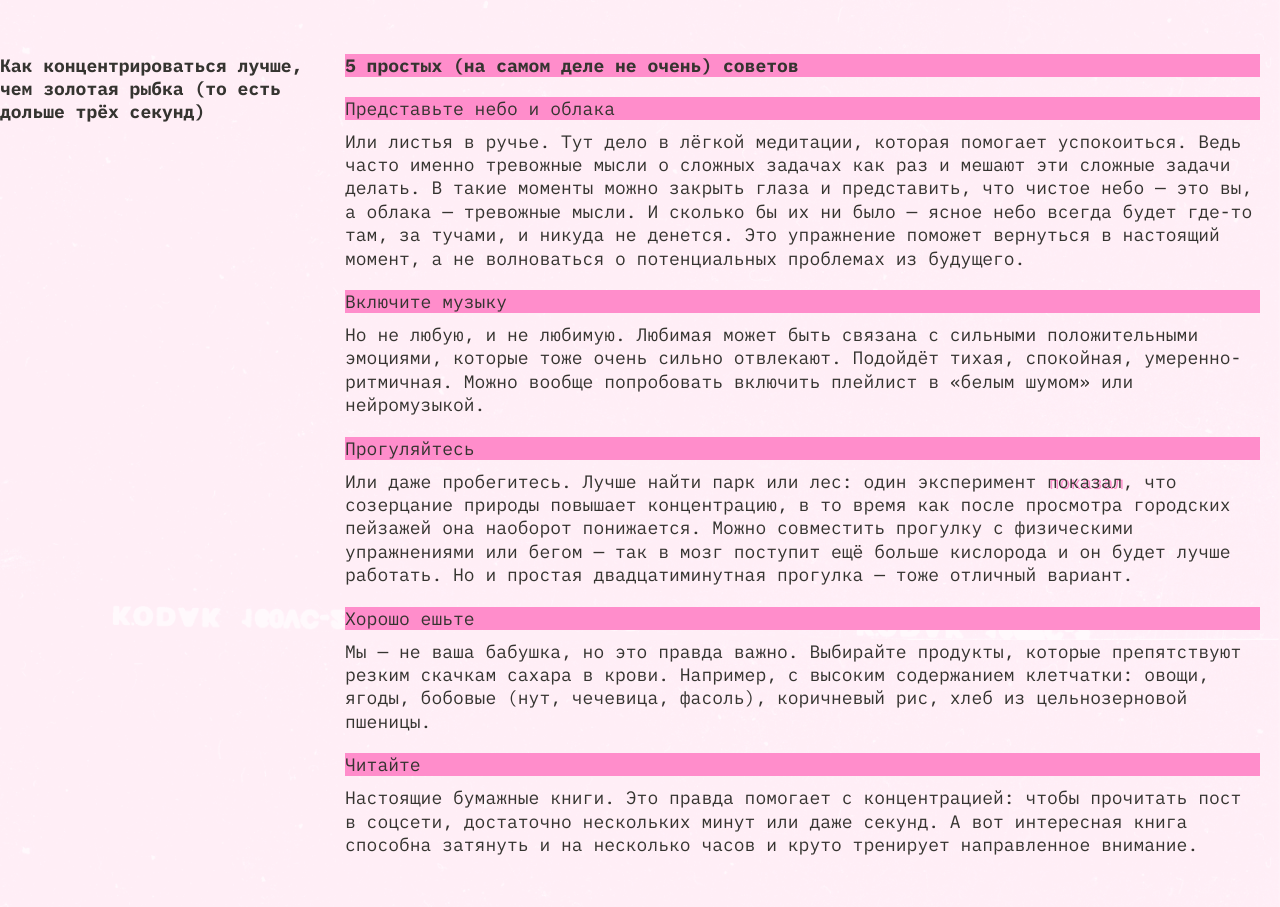
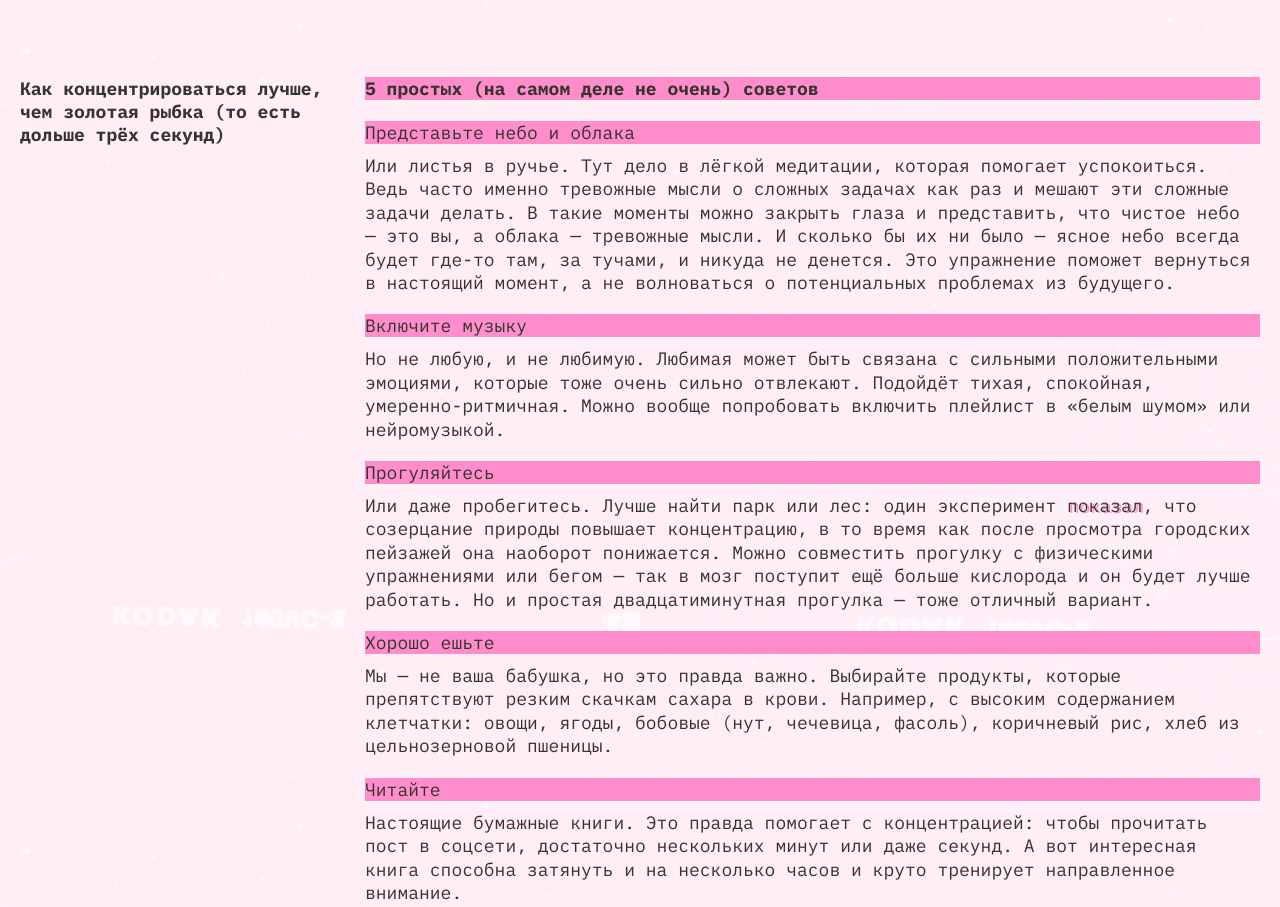
Before and after one commit to DaniilAf/slozhno-sosredotochitsya, a plain HTML site: page index.html in a window 1280 px wide. Shown: the part 1760-2667 px from the top of the page. Drawn offline with Linux system fonts and the light colour scheme.

Commit message:
исправлены стили

```diff
--- a/index.html
+++ b/index.html
@@ -147,12 +147,12 @@
           Как концентрироваться лучше, чем золотая рыбка (то есть дольше трёх
           секунд)
         </h2>
-        <ul class="main__content-list">
+        <h3 class="section-content-title title-decor end-title">
+          5 простых (на самом деле не очень) советов
+        </h3>
+        <ul class="main__content-list grid-start-block">
           <li class="main__content-list-item">
             <article class="card">
-              <h3 class="section-content-title title-decor title-indentation">
-                5 простых (на самом деле не очень) советов
-              </h3>
               <h4 class="section-content-title title-decor thin_letters">
                 Представьте небо и облака
               </h4>
--- a/styles/style.css
+++ b/styles/style.css
@@ -26,7 +26,7 @@
 .stretching {
   display: grid;
   padding: clamp(10px, 0.0286rem + 2.5445vw, 20px);
-  min-block-size: 100vh;
+  block-size: 100vh;
 }
 
 .header__decor-element {
@@ -150,10 +150,6 @@
   line-height: inherit;
 }
 
-.title-indentation {
-  margin-block-end: 10px;
-}
-
 .thin_letters {
   font-weight: inherit;
 }
@@ -239,9 +235,8 @@
 
   .main {
     gap: 80px;
-    margin-block-start: 50px;
+    margin-block-start: 40px;
     padding: 20px;
-    padding-inline-start: 0;
   }
 
   .section-content {
@@ -250,6 +245,16 @@
 
   .separation_main__content-list {
     grid-column-start: span 2;
+  }
+
+  .end-title {
+    block-size: max-content;
+  }
+
+  .grid-start-block {
+  grid-column-start: 2;
+  grid-row-start: 2;
+  margin-block-start: -70px;
   }
 
   .main__image-list {
@@ -286,7 +291,6 @@
     gap: 80px;
     margin-block-start: 40px;
     padding: 20px;
-    padding-inline-start: 0;
   }
 
   .section-content {
@@ -307,6 +311,10 @@
   .header__theme-menu-list {
     flex-direction: row;
   }
+
+  .grid-start-block {
+    margin-block-start: -45px;
+    }
 }
 
 .header__theme-menu-button:hover {
@@ -315,6 +323,7 @@
 }
 
 .header__theme-menu-button:focus-visible {
+  outline: none;
   border-bottom: 1px solid currentColor;
 }
 
```
